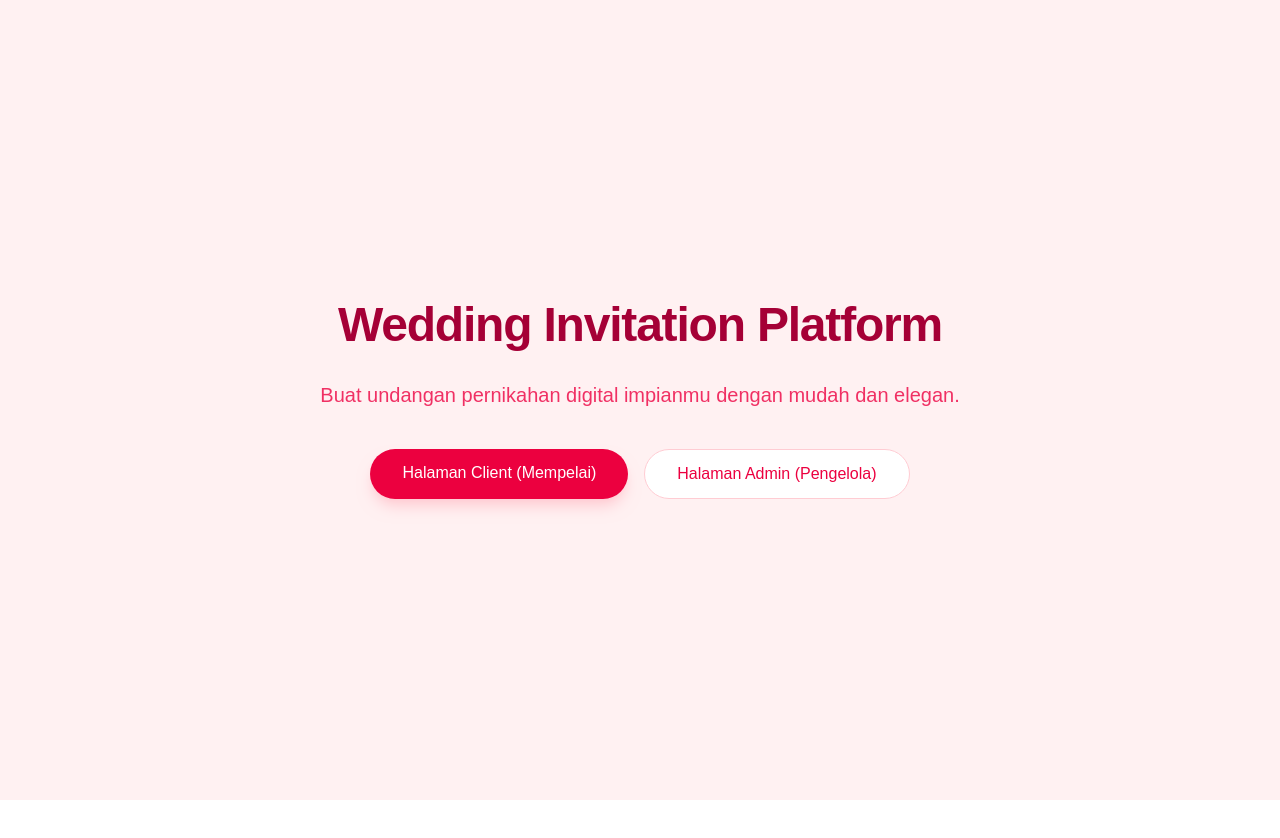
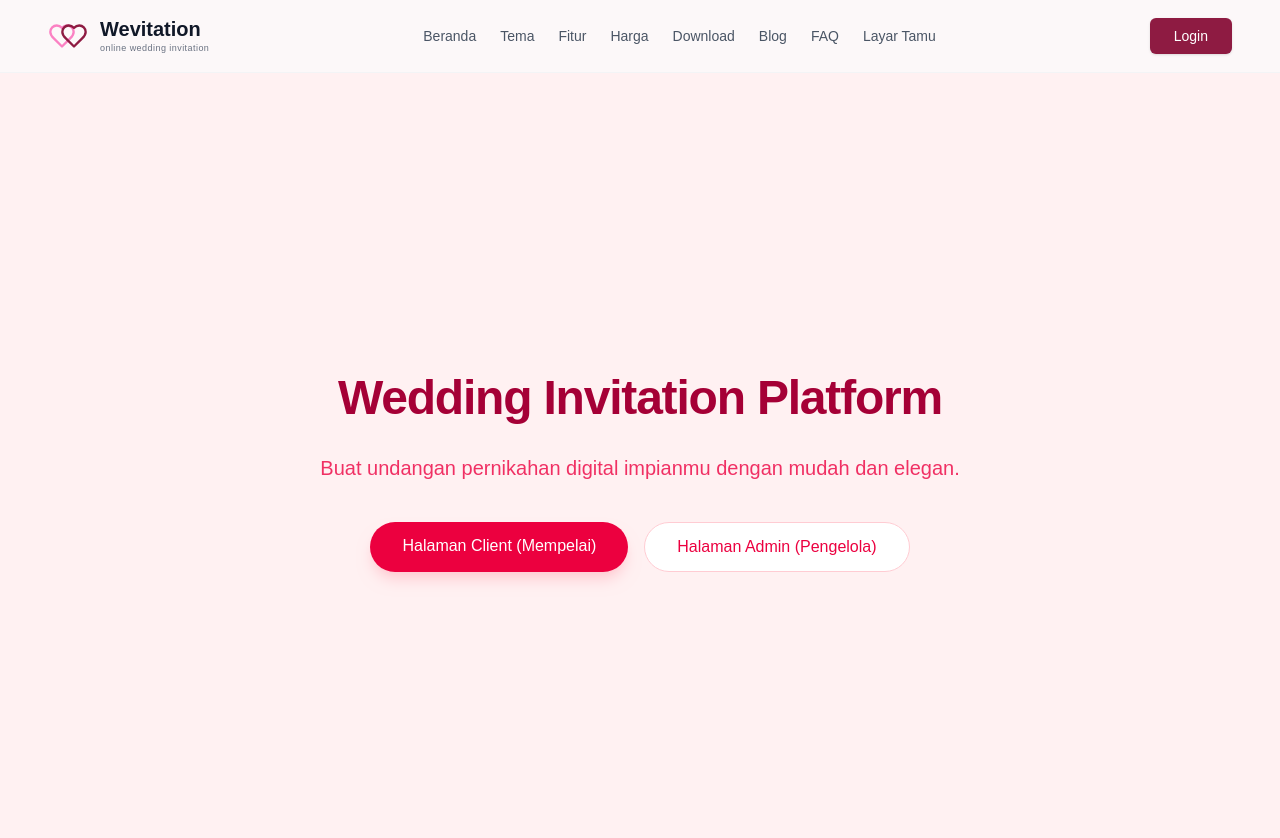
Before and after one commit to ruyatsyah/wedding-invitation, a Next.js app: page / in a window 1280 px wide. Shown: the top 838 px of the page. Before the commit the page ends 800 px from the top, so only its background shows below. Built offline with nearby package versions, Linux system fonts and the light colour scheme.

Commit message:
Add Header component

```diff
--- a/src/app/page.tsx
+++ b/src/app/page.tsx
@@ -1,7 +1,10 @@
 import Link from 'next/link';
+import Header from '@/components/Header';
 
 export default function LandingPage() {
   return (
+    <>
+      <Header />
       <main className="min-h-screen bg-rose-50 flex flex-col items-center justify-center p-24">
         <div className="max-w-3xl text-center space-y-8">
           <h1 className="text-5xl font-bold text-rose-800 tracking-tight">
@@ -27,5 +30,6 @@
           </div>
         </div>
       </main>
+    </>
   );
 }
--- /dev/null
+++ b/src/components/Header.tsx
@@ -0,0 +1,82 @@
+import Link from "next/link";
+import React from "react";
+
+const Header = () => {
+  const navLinks = [
+    { name: "Beranda", href: "/" },
+    { name: "Tema", href: "/tema" },
+    { name: "Fitur", href: "/fitur" },
+    { name: "Harga", href: "/harga" },
+    { name: "Download", href: "/download" },
+    { name: "Blog", href: "/blog" },
+    { name: "FAQ", href: "/faq" },
+    { name: "Layar Tamu", href: "/layar-tamu" },
+  ];
+
+  return (
+    <header className="w-full bg-[#FCF8F9] px-6 md:px-12 py-4 flex items-center justify-between border-b border-gray-100 sticky top-0 z-50">
+      {/* Logo Section */}
+      <div className="flex items-center gap-3">
+        <div className="relative flex items-center justify-center w-10 h-10">
+          {/* Heart 1 */}
+          <svg
+            className="absolute left-0 text-pink-400 opacity-80"
+            width="28"
+            height="28"
+            viewBox="0 0 24 24"
+            fill="none"
+            stroke="currentColor"
+            strokeWidth="2"
+            strokeLinecap="round"
+            strokeLinejoin="round"
+          >
+            <path d="M19 14c1.49-1.46 3-3.21 3-5.5A5.5 5.5 0 0 0 16.5 3c-1.76 0-3 .5-4.5 2-1.5-1.5-2.74-2-4.5-2A5.5 5.5 0 0 0 2 8.5c0 2.3 1.5 4.05 3 5.5l7 7Z" />
+          </svg>
+          {/* Heart 2 */}
+          <svg
+            className="absolute right-0 text-[#8e1b42]"
+            width="28"
+            height="28"
+            viewBox="0 0 24 24"
+            fill="none"
+            stroke="currentColor"
+            strokeWidth="2"
+            strokeLinecap="round"
+            strokeLinejoin="round"
+          >
+            <path d="M19 14c1.49-1.46 3-3.21 3-5.5A5.5 5.5 0 0 0 16.5 3c-1.76 0-3 .5-4.5 2-1.5-1.5-2.74-2-4.5-2A5.5 5.5 0 0 0 2 8.5c0 2.3 1.5 4.05 3 5.5l7 7Z" />
+          </svg>
+        </div>
+        <div className="flex flex-col">
+          <span className="text-xl font-bold text-gray-900 leading-tight">Wevitation</span>
+          <span className="text-[9px] text-gray-500 tracking-wider">online wedding invitation</span>
+        </div>
+      </div>
+
+      {/* Navigation Links (Desktop) */}
+      <nav className="hidden lg:flex items-center gap-6">
+        {navLinks.map((link) => (
+          <Link
+            key={link.name}
+            href={link.href}
+            className="text-sm text-gray-600 hover:text-[#8e1b42] transition-colors"
+          >
+            {link.name}
+          </Link>
+        ))}
+      </nav>
+
+      {/* Login Button */}
+      <div className="flex items-center gap-4">
+        <Link
+          href="/login"
+          className="bg-[#8e1b42] hover:bg-[#731433] text-white text-sm font-medium px-6 py-2 rounded-md transition-colors shadow-sm"
+        >
+          Login
+        </Link>
+      </div>
+    </header>
+  );
+};
+
+export default Header;
```
Lines whose indentation alone changed are shown as unchanged.
